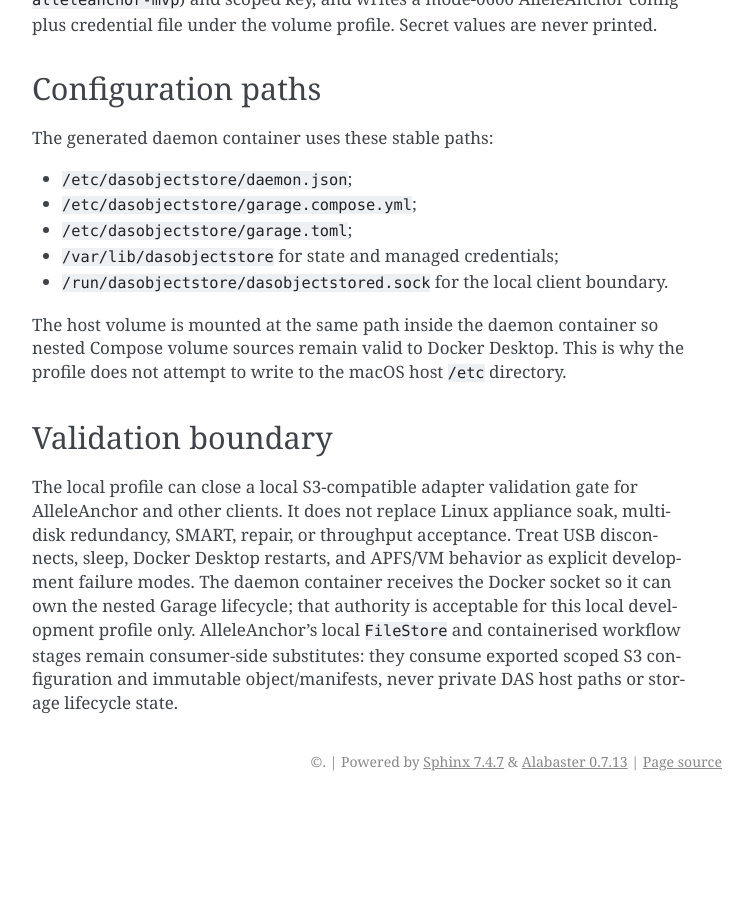
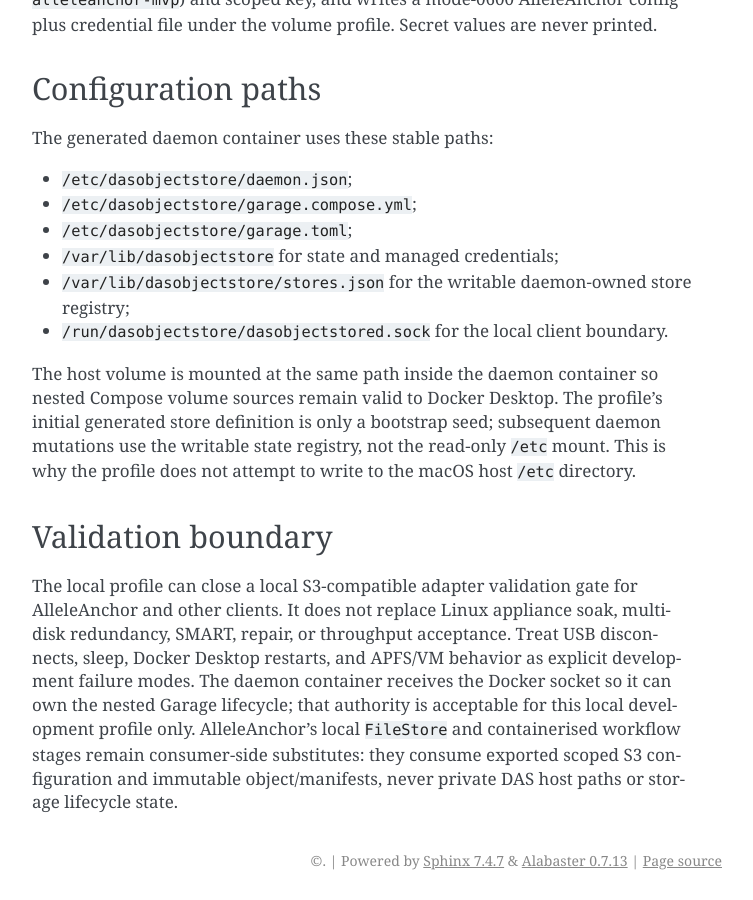
Before and after one commit to sagrudd/DASObjectStore, a Sphinx documentation site: the page built from docs/user/local-docker.rst, in a window 1280 px wide and 900 px high, scrolled down 1104 px. Shown: the whole window, without its empty margins (388-1141 px from the left). Built offline with Sphinx 7.4.7, drawn with Linux system fonts in a browser that asks for light colours; before the commit the page ends 1905 px from its top, so only the background shows below that.

Commit message:
fix: keep local docker registry daemon-owned

```diff
--- a/docs/user/local-docker.rst
+++ b/docs/user/local-docker.rst
@@ -59,11 +59,16 @@
 * ``/etc/dasobjectstore/garage.compose.yml``;
 * ``/etc/dasobjectstore/garage.toml``;
 * ``/var/lib/dasobjectstore`` for state and managed credentials;
+* ``/var/lib/dasobjectstore/stores.json`` for the writable daemon-owned store
+  registry;
 * ``/run/dasobjectstore/dasobjectstored.sock`` for the local client boundary.
 
 The host volume is mounted at the same path inside the daemon container so
-nested Compose volume sources remain valid to Docker Desktop. This is why the
-profile does not attempt to write to the macOS host ``/etc`` directory.
+nested Compose volume sources remain valid to Docker Desktop. The profile's
+initial generated store definition is only a bootstrap seed; subsequent daemon
+mutations use the writable state registry, not the read-only ``/etc`` mount.
+This is why the profile does not attempt to write to the macOS host ``/etc``
+directory.
 
 Validation boundary
 -------------------
```
Also changed, not shown: TODO.md (+3 -0 lines), deploy/local-docker/README.md, 1 other file.
